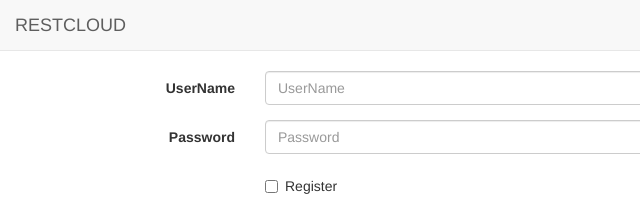
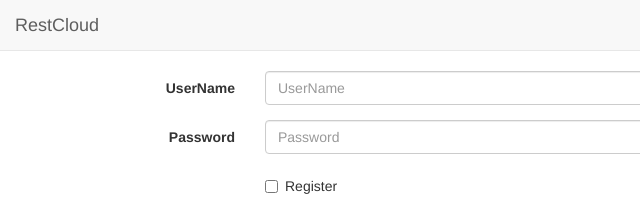
Before and after one commit to chuqingq/restcloud, a website with bundled scripts: page index.html in a window 1280 px wide. Shown: the top 208 px of the page, 0-640 px from the left. Built offline with nearby package versions, Linux system fonts and the light colour scheme; files whose address does not match are found by name.

Commit message:
RESTCLOUD -> RestCloud

```diff
--- a/index.html
+++ b/index.html
@@ -8,7 +8,7 @@
     <meta name="description" content="">
     <meta name="author" content="">
 
-    <title>RESTCLOUD</title>
+    <title>RestCloud</title>
 
     <!-- Bootstrap Core CSS -->
     <link href="./vendor/bootstrap/css/bootstrap.min.css" rel="stylesheet">
@@ -45,7 +45,7 @@
         <nav class="navbar navbar-default navbar-static-top">
             <div class="container-fluid">
                 <div class="navbar-header">
-                    <a class="navbar-brand">RESTCLOUD</a>
+                    <a class="navbar-brand">RestCloud</a>
                     <!-- 如果需要加内容可以参考http://getbootstrap.com/components/#navbar -->
                 </div>
                 <ul class="nav navbar-nav navbar-right" v-if="!!username">
```
